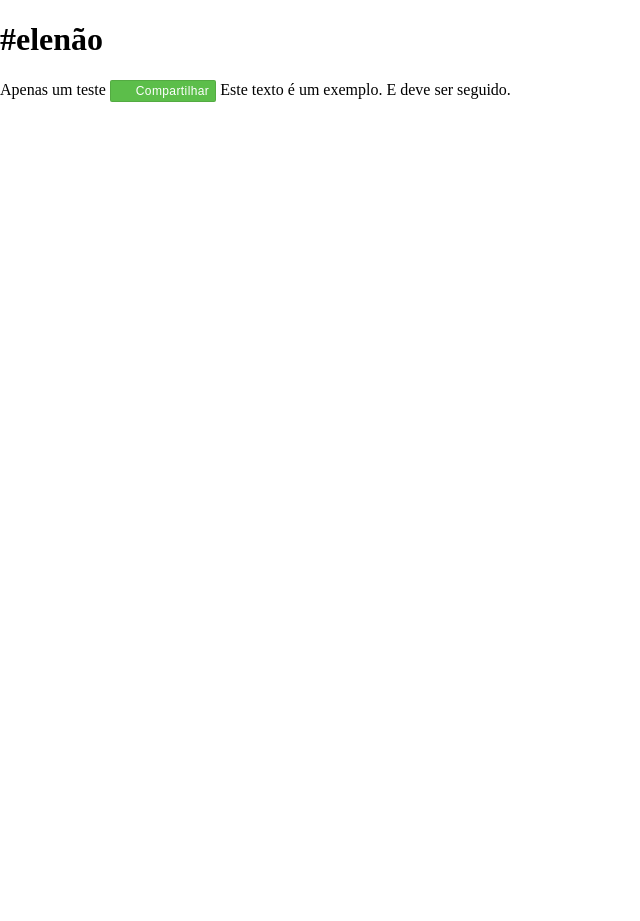
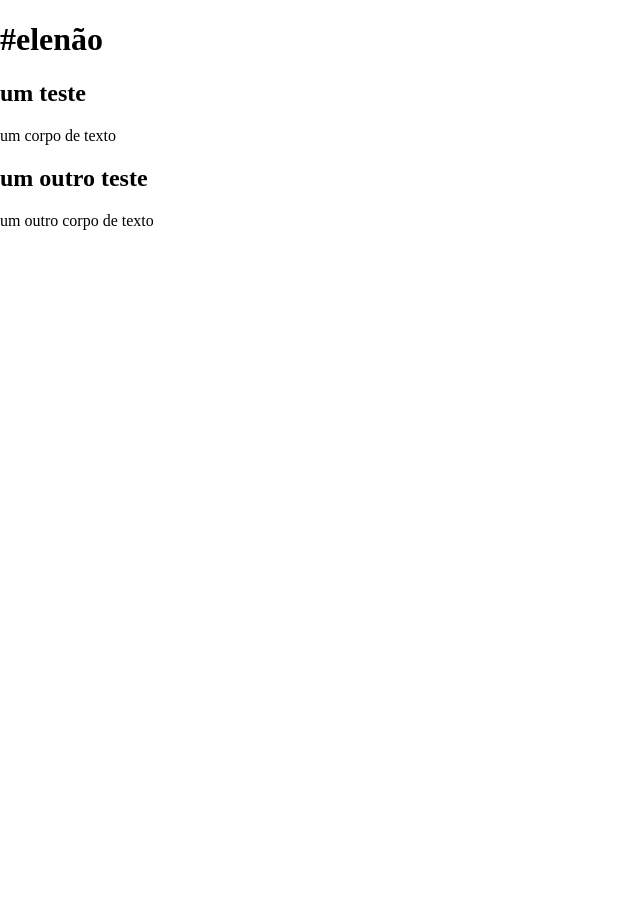
Before and after one commit to porqueelenao/porqueelenao.github.io, a Jekyll site: the page built from index.html, in a window 1280 px wide. Shown: the whole page, without its empty margins (0-640 px from the left). Built offline with Jekyll 4.4.1, drawn with Linux system fonts in a browser that asks for light colours.

Commit message:
Melhora estrutura dos artigos

```diff
--- /dev/null
+++ b/_data/articles.yaml
@@ -0,0 +1,6 @@
+- title: um teste
+  body: >
+      um corpo de texto
+- title: um outro teste
+  body: >
+      um outro corpo de texto
--- a/_data/teste.yaml
+++ /dev/null
@@ -1,5 +0,0 @@
-- title: Apenas um teste
-  body: >
-      Este texto é um exemplo.
-
-      E deve ser  seguido.
--- a/index.html
+++ b/index.html
@@ -3,8 +3,8 @@ layout: default
 meta_description: Site que reúne e facilita compartilhamento de conteúdo que mostra como o Bolsonaro é um péssimo candidato para o Brasil.
 meta_keywords: elenao, elenuca
 ---
-{% for text in site.data.teste %}
-  {{ text.title }}
-<a href="whatsapp://send" data-text="{{ text.body }}" data-href="" class="wa_btn wa_btn_s">Compartilhar</a>
-  {{ text.body }}
+
+{% for article in site.data.articles %}
+  <h2>{{ article.title }}</h2>
+  <article>{{ article.body }}</article>
 {% endfor %}
```
